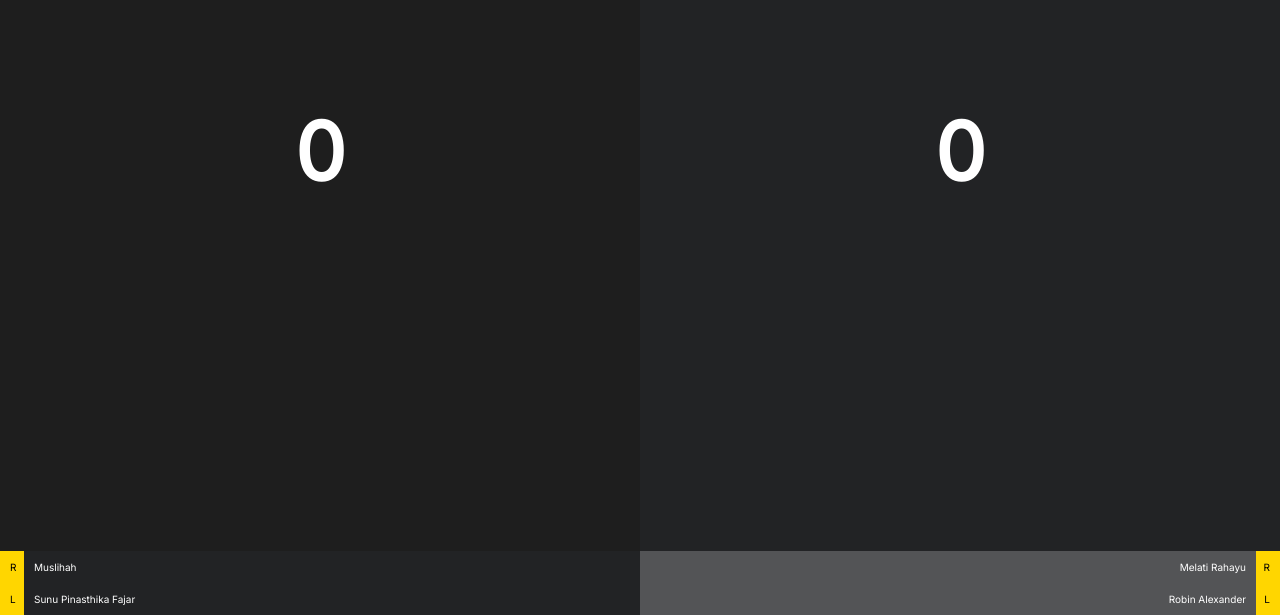
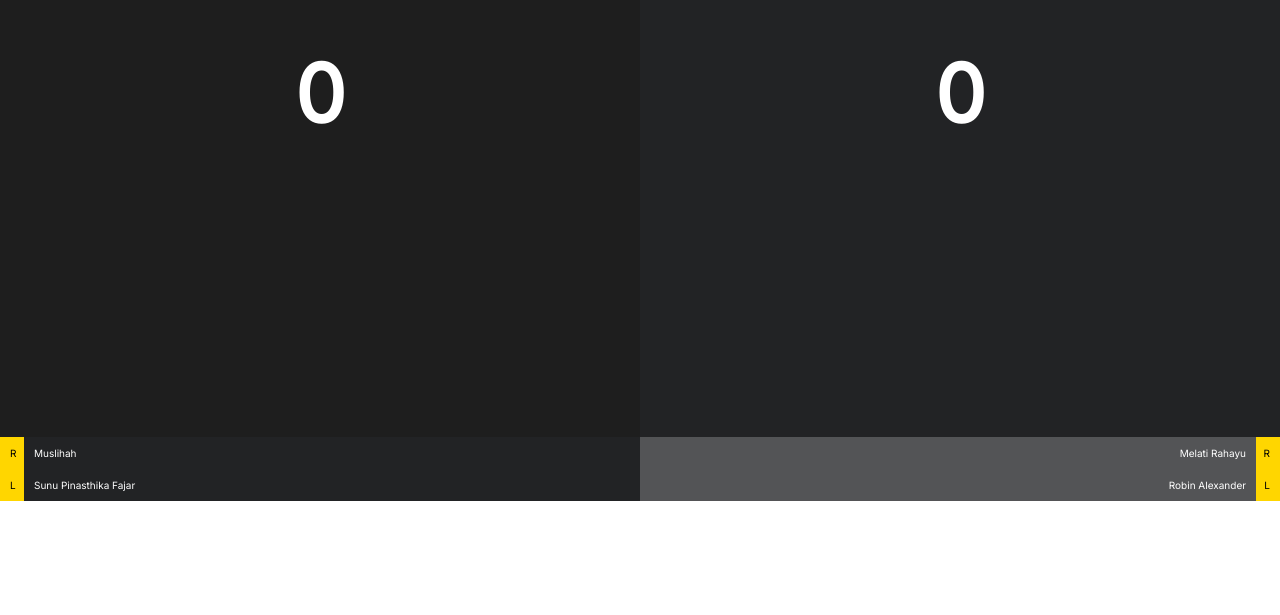
Before and after one commit to Mus-lihah/Mus-lihah.github.io, a plain HTML site: page scoring-muslihah/index.html in a window 1280 px wide. Shown: the part 249-864 px from the top of the page. After the commit the page ends 800 px from the top, so only its background shows below. Drawn offline with Linux system fonts and the light colour scheme.

Commit message:
Update style.css

```diff
--- a/scoring-muslihah/properti/style.css
+++ b/scoring-muslihah/properti/style.css
@@ -3,20 +3,19 @@
 html, body {
   font-family: 'Inter', sans-serif;
   font-size: 10px;
-  height: 100%;
+  height: 95%;
   margin: 0;
   user-select: none;
 }
 
 .container {
-  height: 100%;
+  height: 95%;
   display: flex;
   flex-wrap: wrap;
 }
 
 .score__right, .score__left {
   font-weight: bold;
-/*  heig 100  */
   height: 100%;
   color: white;
   font-size: 80px;
@@ -42,7 +41,7 @@ html, body {
 .user {
   display: flex;
   width: 100%;
-  height: -1%;
+  height: -5%;
 }
 
 .first__user, .second__user {
```
